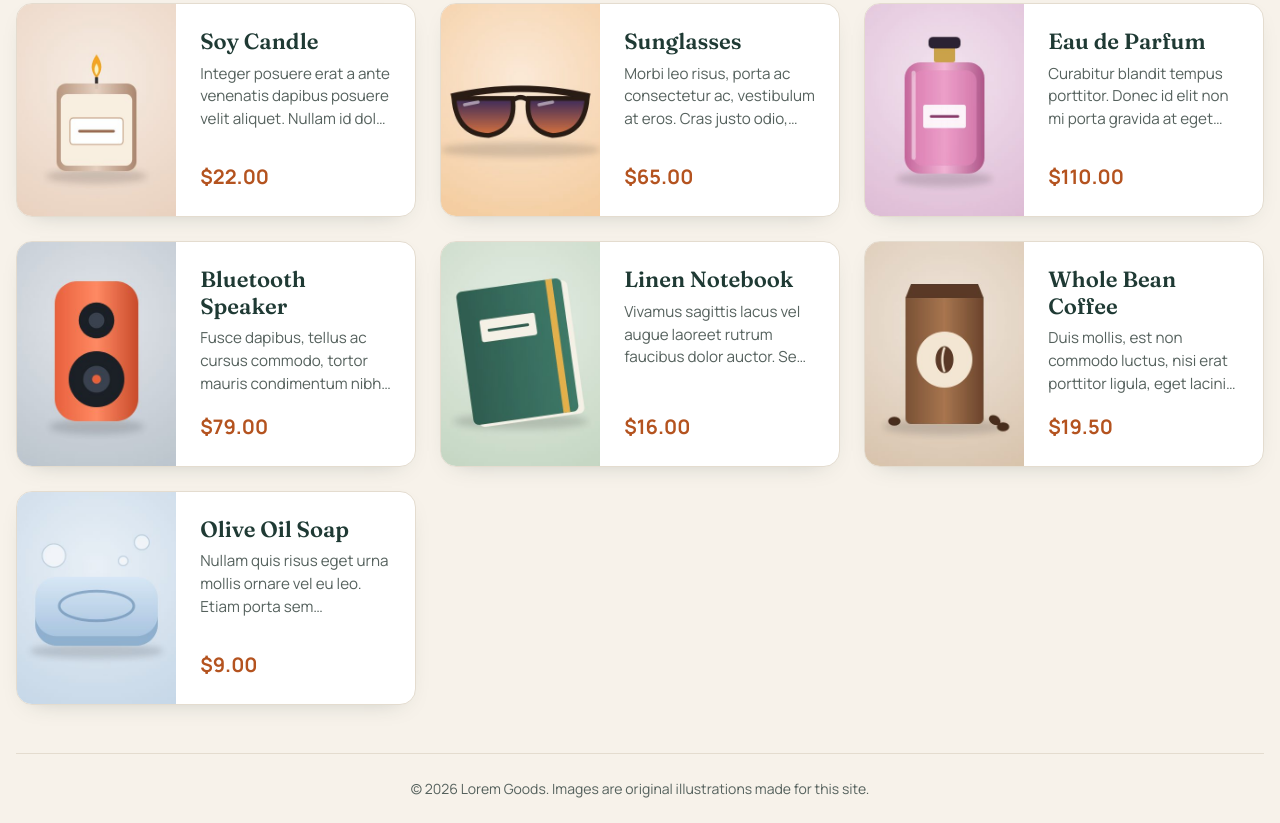
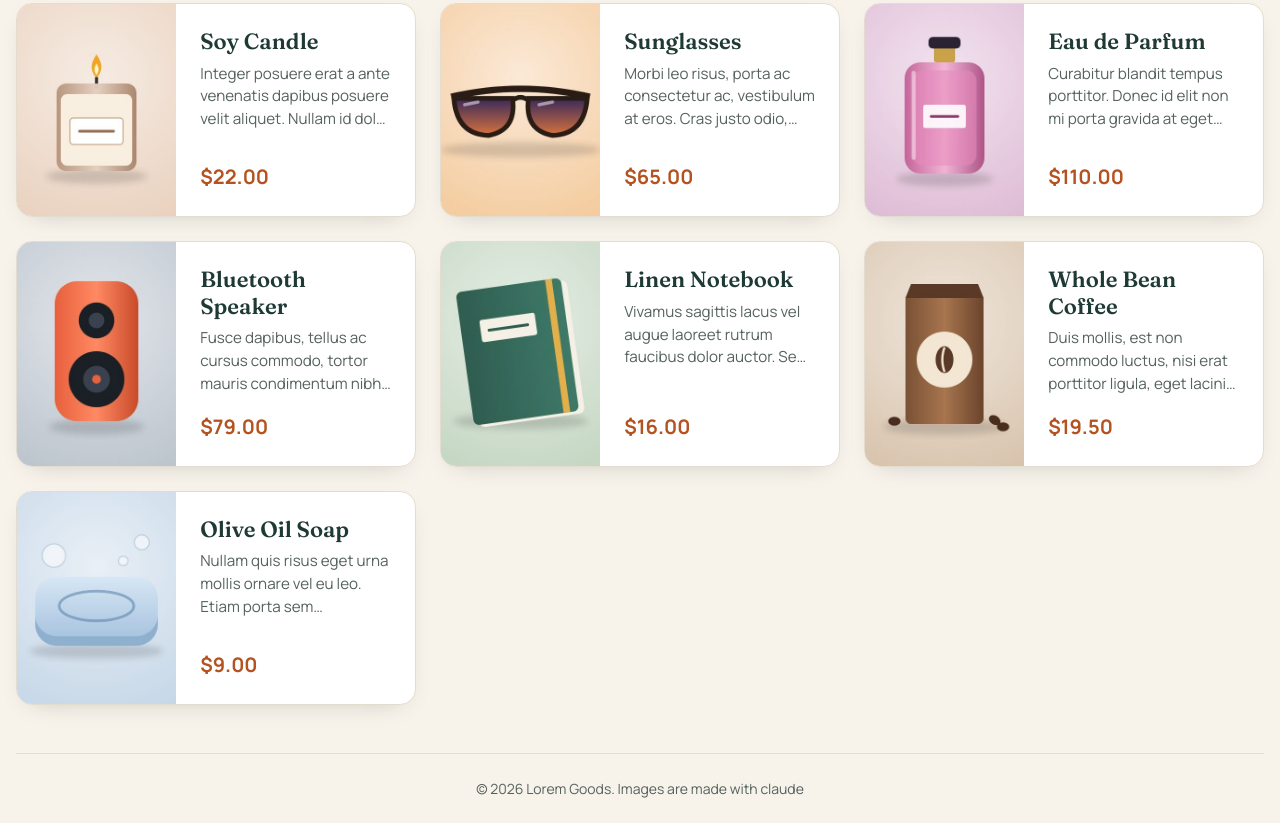
Before and after one commit to Pavneetk84/flex-cards, a plain HTML site: page index.html in a window 1280 px wide. Shown: the part 960-1783 px from the top of the page. Drawn offline with Linux system fonts and the light colour scheme.

Commit message:
assignment

```diff
--- a/index.html
+++ b/index.html
@@ -234,7 +234,7 @@
     </main>
 
     <footer class="footer">
-      <p>&copy; 2026 Lorem Goods. Images are original illustrations made for this site.</p>
+      <p>&copy; 2026 Lorem Goods. Images are made with claude</p>
     </footer>
   </body>
 </html>
```
